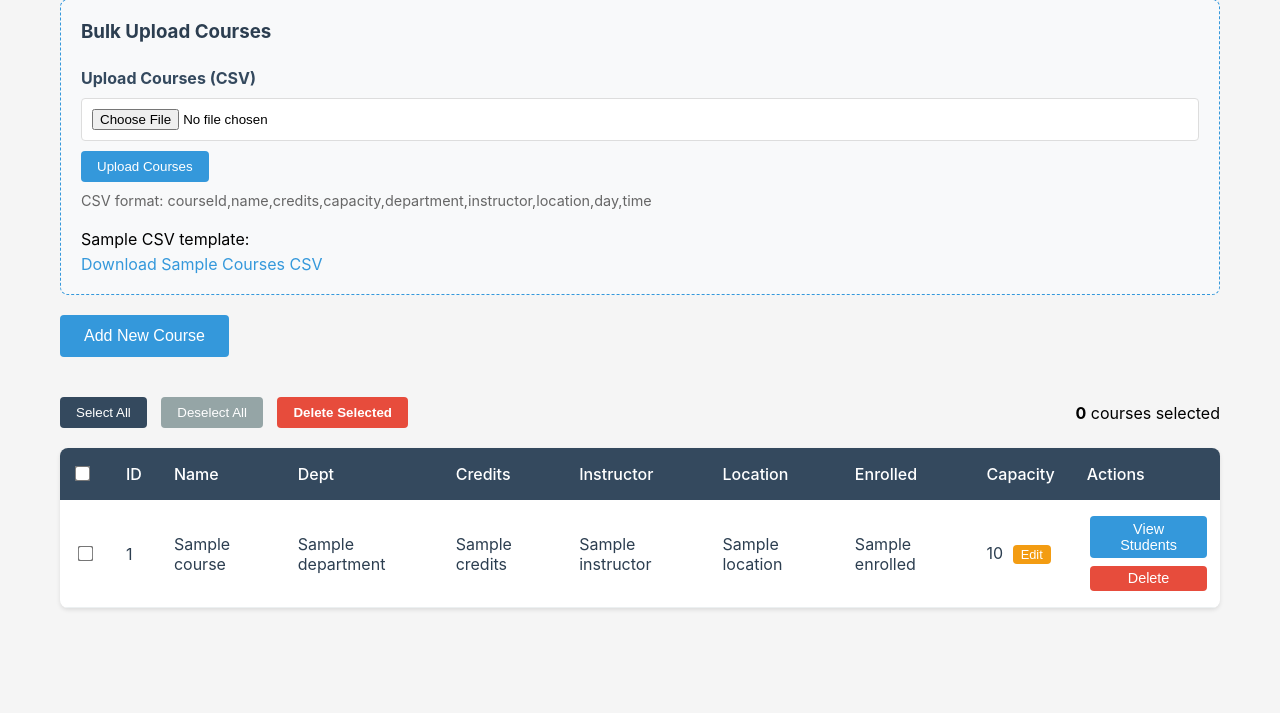
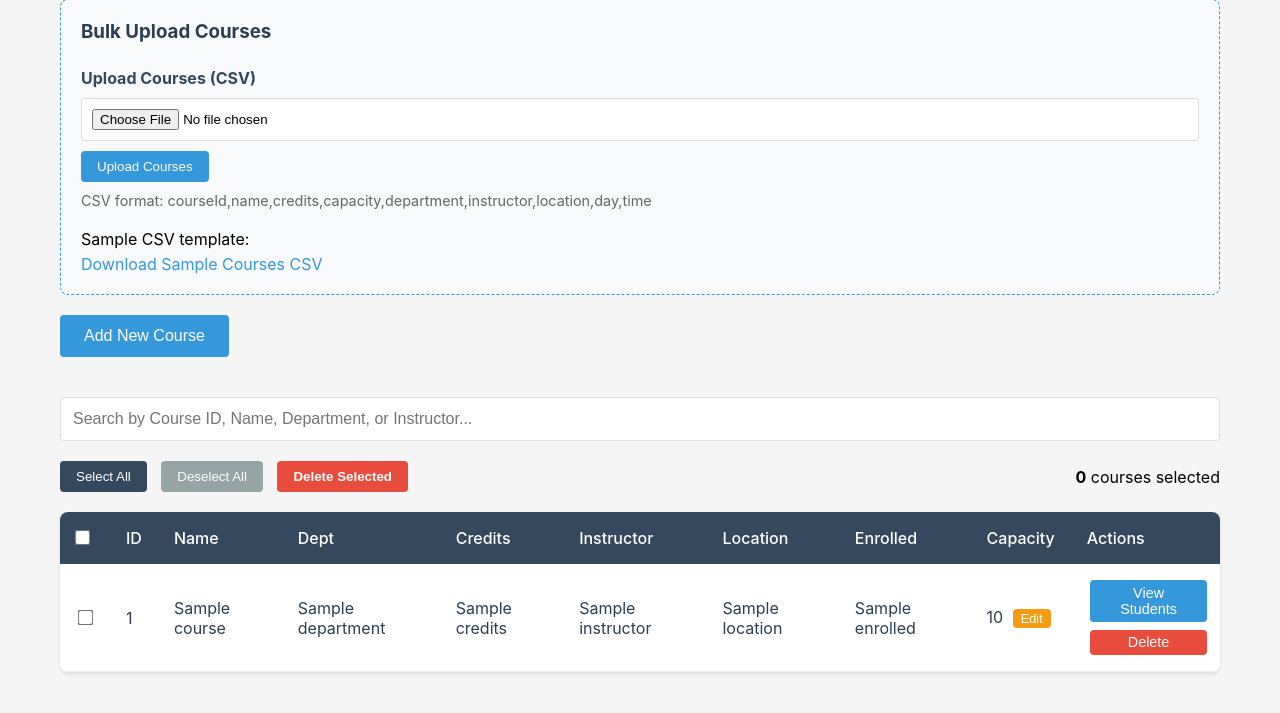
Before and after one commit to 6102project003/addrop-system, a Flask app: template templates/admin/courses.html in a window 1280 px wide. Shown: the part 70-783 px from the top of the page. Run offline with Flask 3, Linux system fonts and the light colour scheme; the template is opened without the code that fills it: most values are stand-ins (such as "Sample title", 1, 10 or a date in 2020).

Commit message:
Update courses.html

```diff
--- a/templates/admin/courses.html
+++ b/templates/admin/courses.html
@@ -84,6 +84,12 @@
     </form>
 </div>
 
+<!-- Search Box -->
+<div style="margin: 20px 0;">
+    <input type="text" id="courseSearch" placeholder="Search by Course ID, Name, Department, or Instructor..."
+           style="width: 100%; padding: 12px; border: 1px solid #ddd; border-radius: 4px; font-size: 1rem;">
+</div>
+
 <!-- Bulk Delete Section with Checkboxes -->
 <div style="margin: 20px 0; display: flex; justify-content: space-between; align-items: center;">
     <div>
@@ -115,9 +121,9 @@
                 <th style="background-color: #34495e; color: white; padding: 1rem; text-align: left;">Actions</th>
             </tr>
         </thead>
-        <tbody>
+        <tbody id="coursesTableBody">
             {% for course in courses %}
-            <tr>
+            <tr class="course-row">
                 <td style="padding: 1rem; border-bottom: 1px solid #ecf0f1; text-align: center;">
                     <input type="checkbox" name="course_ids" value="{{ course.courseId }}" onchange="updateCount()" style="transform: scale(1.2);">
                 </td>
@@ -215,6 +221,31 @@ function downloadSampleCourses() {
     a.click();
     window.URL.revokeObjectURL(url);
 }
+
+// Search functionality
+const searchInput = document.getElementById('courseSearch');
+const rows = document.querySelectorAll('.course-row');
+
+searchInput.addEventListener('keyup', function() {
+    const searchTerm = this.value.toLowerCase();
+
+    rows.forEach(row => {
+        const cells = row.getElementsByTagName('td');
+        const courseId = cells[1].textContent.toLowerCase();
+        const courseName = cells[2].textContent.toLowerCase();
+        const dept = cells[3].textContent.toLowerCase();
+        const instructor = cells[5].textContent.toLowerCase();
+
+        if (courseId.includes(searchTerm) ||
+            courseName.includes(searchTerm) ||
+            dept.includes(searchTerm) ||
+            instructor.includes(searchTerm)) {
+            row.style.display = '';
+        } else {
+            row.style.display = 'none';
+        }
+    });
+});
 
 // Checkbox functions
 function toggleAll(source) {
```
